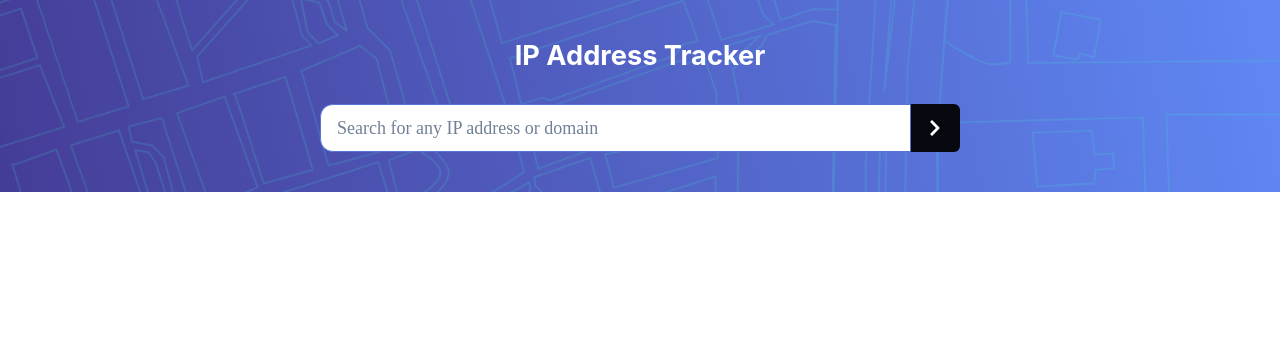
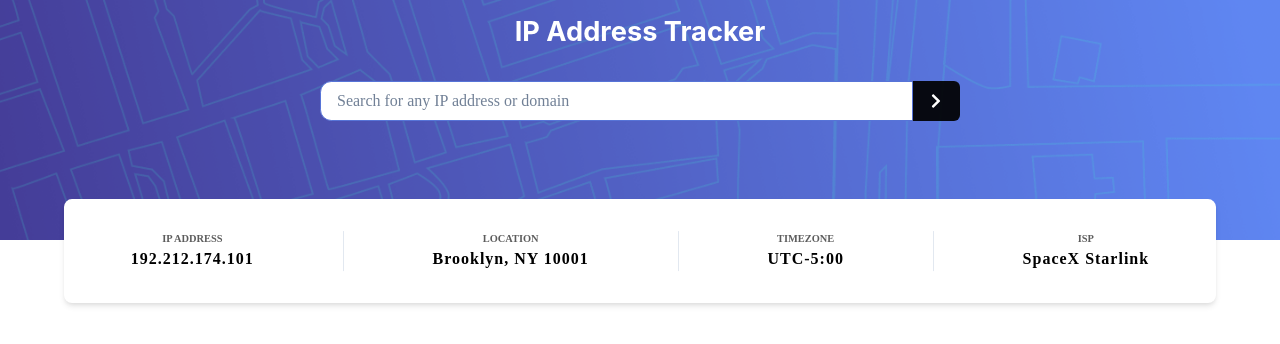
Before and after one commit to ayequill/Ip-adress-tracker-with-react, a React (Vite) app: page / in a window 1280 px wide. Shown: the top 344 px of the page. Built offline with nearby package versions, Linux system fonts and the light colour scheme.

Commit message:
render IP details

```diff
--- a/src/App.jsx
+++ b/src/App.jsx
@@ -1,9 +1,11 @@
 import SearchBar from './components/SearchBar';
+import IpDisplayDetails from './components/IpDetails';
 
 function App() {
   return (
     <>
       <SearchBar />
+      <IpDisplayDetails />
     </>
   );
 }
--- a/src/components/SearchBar.jsx
+++ b/src/components/SearchBar.jsx
@@ -12,17 +12,17 @@ function SearchBar() {
   return (
     <Flex
       as="header"
-      height="12em"
+      height="15em"
       backgroundSize="cover"
       backgroundRepeat="no-repeat"
       backgroundPosition="center"
       backgroundImage={{ base: 'src/assets/pattern-bg-mobile.png', md: 'src/assets/pattern-bg-desktop.png' }}
-      alignItems="center"
+      alignItems="start"
       justifyContent="center"
     >
       <Box display="grid" w={{ base: '80%', md: '50%' }}>
-        <Heading color="white" textAlign="center" fontSize={{ base: '1.7rem' }}>IP Address Tracker</Heading>
-        <InputGroup size="lg" mt="8">
+        <Heading mt="0.6em" color="white" textAlign="center" fontSize={{ base: '1.7rem' }}>IP Address Tracker</Heading>
+        <InputGroup size="md" mt="8">
           <Input w="100%" borderRadius=".7em" backgroundColor="white" placeholder="Search for any IP address or domain" border="rgb(87,116,215) solid 1px" />
           <InputRightAddon border="none" backgroundColor="blackAlpha.900"><Icon color="white" as={FaChevronRight} /></InputRightAddon>
         </InputGroup>
```
